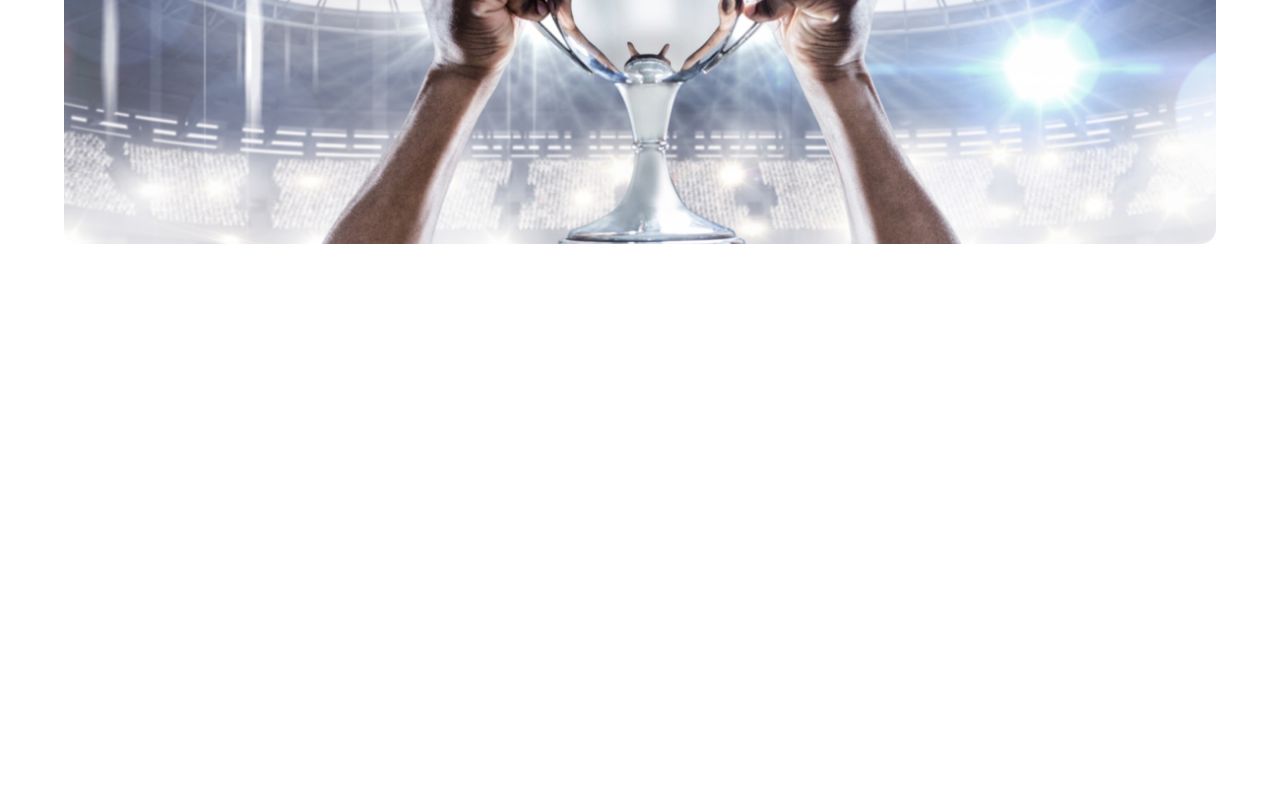
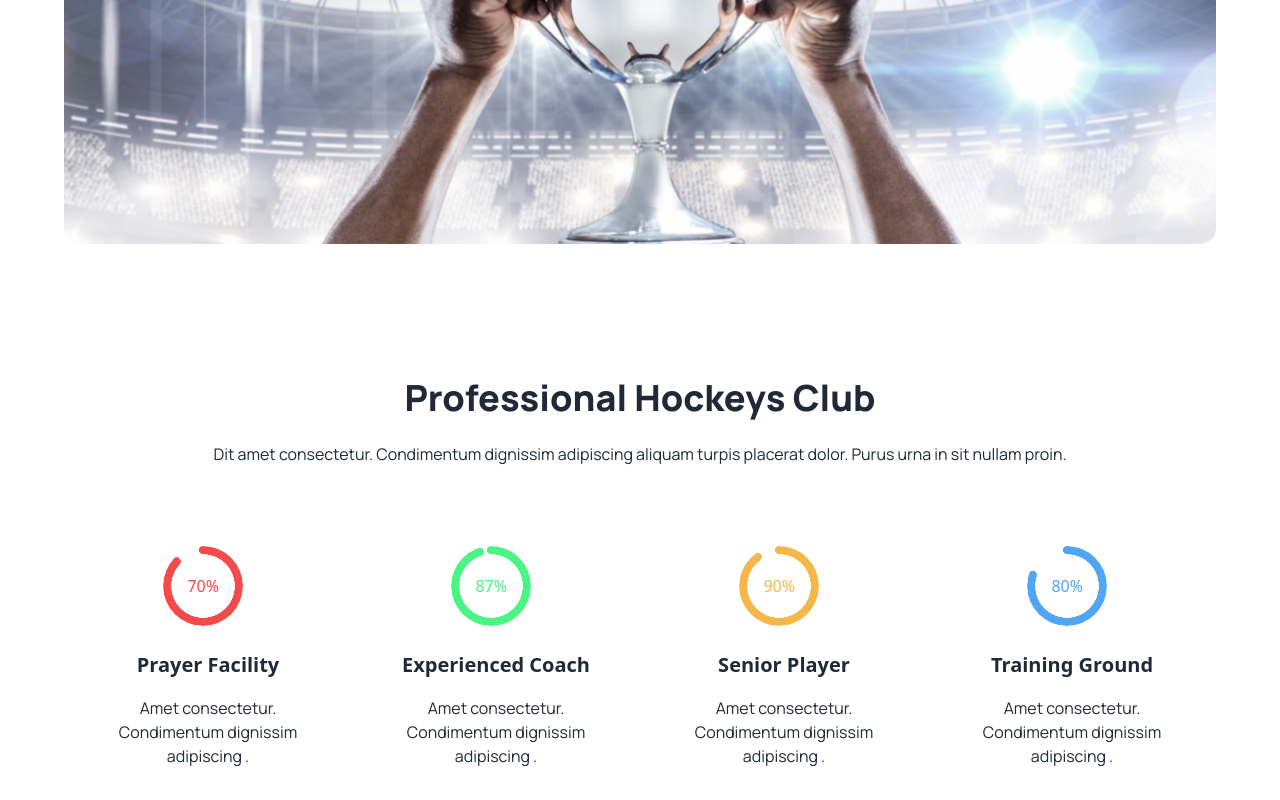
Before and after one commit to ratib54/B9A3-Hockeys, a plain HTML site: page index.html in a window 1280 px wide. Shown: the part 486-1286 px from the top of the page. Before the commit the page ends 800 px from the top, so only its background shows below. Drawn offline with nearby package versions, Linux system fonts and the light colour scheme.

Commit message:
Professional Hockeys Club section

```diff
--- a/index.html
+++ b/index.html
@@ -68,7 +68,7 @@
     </div>
   </div>
   </nav>
-  <section class="mt-16">
+ <section class="mt-16">
    <!-- banner -->
    <div class="carousel w-full">
     <div id="slide1" class="carousel-item relative w-full">
@@ -86,10 +86,46 @@
       </div>
     </div>
     <!-- Meet all the heroes from the field -->
-    <div class="container max-w-[502px] h-[101px] bg-black">
-<p class="text-black">Lorem ipsum dolor sit, amet consectetur adipisicing elit. Quisquam alias molestias hic, quo laudantium odit quaerat voluptatem eius laboriosam veritatis soluta sit explicabo veniam, asperiores enim inventore blanditiis aliquam repellat doloremque mollitia amet perferendis impedit voluptates vero. Minima quibusdam voluptatum a? Debitis consequatur tenetur quis temporibus quia dicta perspiciatis dolorum nostrum ea voluptas. Placeat dolorem ex totam consectetur accusamus odit, nam a esse, suscipit architecto accusantium eos alias? Eveniet ipsum temporibus omnis, quidem, mollitia nostrum dignissimos repellendus itaque reprehenderit officia autem qui? Blanditiis eos repellendus laboriosam quibusdam natus reprehenderit quam culpa eveniet eum quia nesciunt, corporis quidem eaque similique quod.</p>
-    </div>
   </section>
  </header>
+<main class="container max-w-6xl mx-auto">
+<!--  -->
+<section class="container mt-32">
+<div>
+<h1 class=" text-[22px] lg:text-4xl text-center font-manrope font-extrabold">Professional Hockeys Club</h1>
+<p class=" text-[14px] lg:text-[16px] text-center font-manrope font-normal mt-6 ">Dit amet consectetur. Condimentum dignissim adipiscing aliquam turpis placerat dolor. Purus urna in sit nullam proin. </p>
+</div>
+<div class="container lg:flex justify-between mt-12 ">
+ <!-- first -->
+ <div class=" p-8">
+  <div class="radial-progress text-[#f54a4a] ml-[37%] lg:ml-[30%]" style="--value:87;" role="progressbar">70%</div>
+  <h1 class="text-center text-[20px] font-bold mt-[24px]">Prayer Facility</h1>
+  <p class="text-center text-[16px] font-manrope font-normal mt-[16px]">Amet consectetur. Condimentum dignissim adipiscing .</p>
+ </div>
+ <!-- second -->
+ <div class=" p-8">
+  <div class="radial-progress text-[#4af583] ml-[37%] lg:ml-[30%]" style="--value:95;" role="progressbar">87%</div>
+  <h1 class="text-center text-[20px] font-bold mt-[24px]">Experienced Coach</h1>
+  <p class="text-center text-[16px] font-manrope font-normal mt-[16px]">Amet consectetur. Condimentum dignissim adipiscing .</p>
+ </div>
+ <!-- third -->
+ <div class="p-8">
+  <div class="radial-progress text-[#f5b64a] ml-[37%] lg:ml-[30%]" style="--value:90;" role="progressbar">90%</div>
+  <h1 class="text-center text-[20px] font-bold mt-[24px]">Senior Player</h1>
+  <p class="text-center text-[16px] font-manrope font-normal mt-[16px]">Amet consectetur. Condimentum dignissim adipiscing .</p>
+ </div>
+ <!-- fourth -->
+ <div class="p-8">
+  <div class="radial-progress text-[#50a5f4] ml-[37%] lg:ml-[30%]" style="--value:80;" role="progressbar">80%</div>
+  <h1 class="text-center text-[20px] font-bold mt-[24px]">Training Ground</h1>
+  <p class="text-center text-[16px] font-manrope font-normal mt-[16px]">Amet consectetur. Condimentum dignissim adipiscing .</p>
+ </div>
+
+</div>
+
+</section>
+
+
+</main>
 </body>
 </html>
```
Also changed, not shown: Images/Group 9.svg (added), Images/priscilla-du-preez-v7MGxEZlJAI-unsplash.jpg (deleted).
